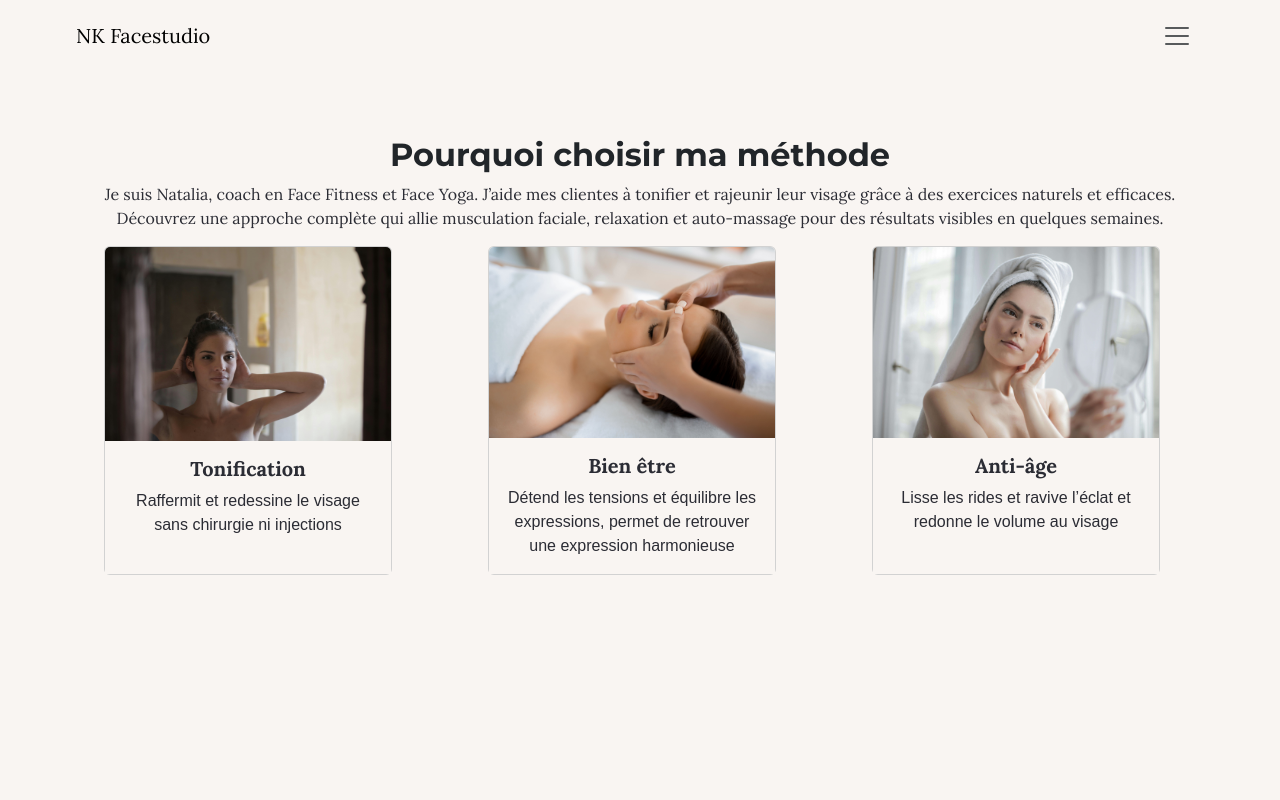
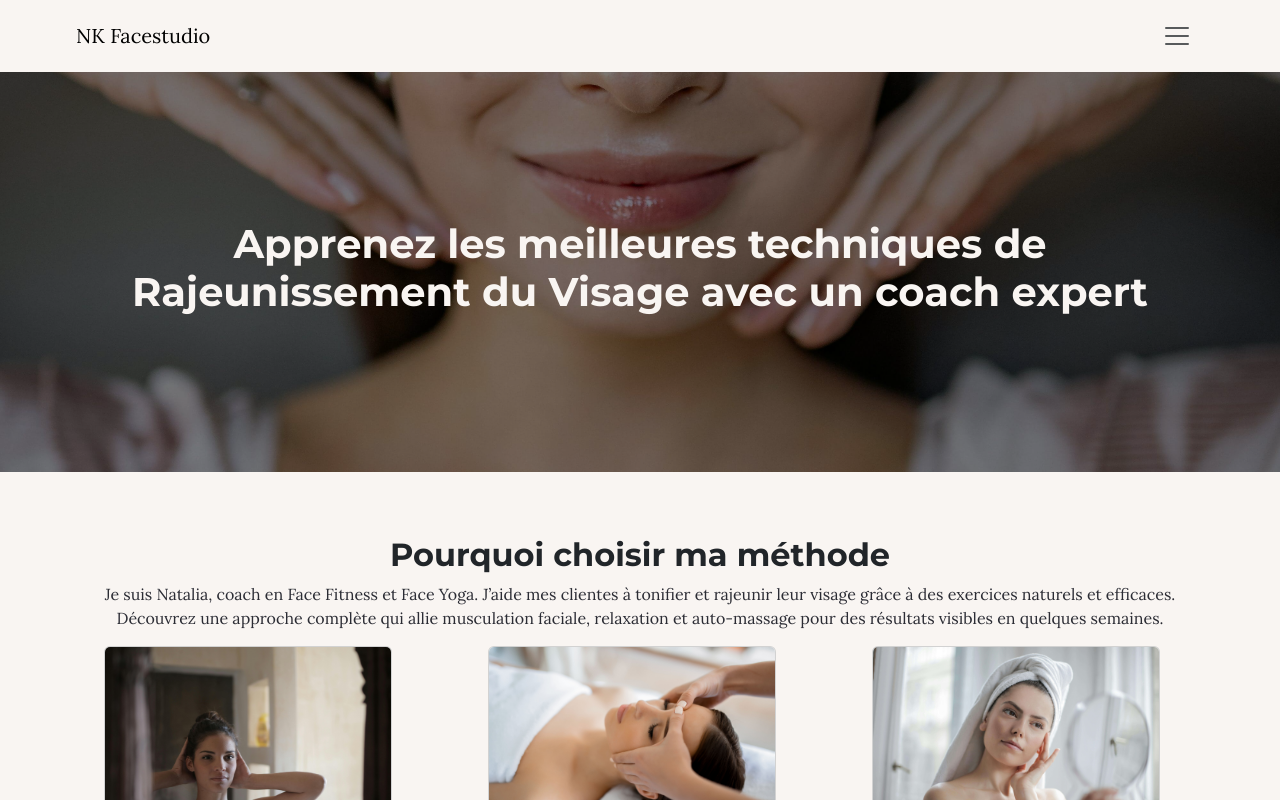
Before and after one commit to sinmary86/facestudio, a React (Vite) app: page / in a window 1280 px wide. Shown: the top 800 px of the page. Built offline with nearby package versions, Linux system fonts and the light colour scheme; a web font is replaced by a local one.

Commit message:
added banner

```diff
--- /dev/null
+++ b/src/PageBanner/PageBanner.jsx
@@ -0,0 +1,15 @@
+import styles from './PageBanner.module.scss';
+import PropTypes from 'prop-types';
+
+export const PageBanner = ({ background, title }) => {
+  return (
+    <div className={styles.banner} style={{ backgroundImage: `url(${background})` }}>
+      <h1 className={styles.title}>{title}</h1>
+    </div>
+  );
+};
+
+PageBanner.propTypes = {
+  background: PropTypes.string.isRequired,
+  title: PropTypes.string.isRequired,
+};
--- /dev/null
+++ b/src/PageBanner/PageBanner.module.scss
@@ -0,0 +1,31 @@
+@use '../styles/vars.scss' as *;
+
+.banner {
+  width: 100%;
+  height: 50vh;
+  min-height: 250px;
+  background-size: cover;
+  background-position: center;
+  position: relative;
+  display: flex;
+  align-items: center;
+  justify-content: center;
+
+  &::after {
+    content: '';
+    position: absolute;
+    inset: 0;
+    background: rgba(0, 0, 0, 0.5); // затемнение фона
+    z-index: 1;
+  }
+}
+
+.title {
+  position: relative;
+  z-index: 2;
+  color: $light-bg-color;
+  font-family: $font-header;
+  font-weight: bold;
+  text-align: center;
+  padding: $gap-64;
+}
--- a/src/pages/AboutPage/AboutPage.jsx
+++ b/src/pages/AboutPage/AboutPage.jsx
@@ -1,10 +1,14 @@
-
+import { PageBanner } from "../../PageBanner/PageBanner";
+import backgroundImg from '../../assets/two_wom_doc_pat.jpg';
 
 const AboutPage = () => {
      return (
         <div>
 
-            <h3>A PROPOS</h3>
+            <PageBanner
+                background={backgroundImg}
+                title="Votre Coach en Face Fitness et Rajeunissement Naturel"
+                />
 
         </div>
      )
--- a/src/pages/BusinessesServices/BusinessesServicesPage.jsx
+++ b/src/pages/BusinessesServices/BusinessesServicesPage.jsx
@@ -1,8 +1,13 @@
+import { PageBanner } from "../../PageBanner/PageBanner";
+import backgroundImg from '../../assets/wom_ touch_face.jpg';
+
 const BusinessesServicesPage = () => {
      return (
         <div>
-
-          <h3>Offres pour les Entreprises</h3>
+            <PageBanner
+                background={backgroundImg}
+                title="Offres pour les Entreprises"
+                />
 
         </div>
      )
--- a/src/pages/ContactsPage/ContactsPage.jsx
+++ b/src/pages/ContactsPage/ContactsPage.jsx
@@ -1,11 +1,15 @@
 import { ContactForm } from "../../ContactForm/ContactForm";
-
+import { PageBanner } from "../../PageBanner/PageBanner";
+import backgroundImg from '../../Assets/actualWellBe.jpg';
 
 const ContactsPage = () => {
      return (
         <div>
 
-
+          <PageBanner
+                background={backgroundImg}
+                title="Apprenez les meilleures techniques de Rajeunissement du Visage avec un coach expert"
+                />
             <ContactForm />
 
         </div>
--- a/src/pages/FAQ/FAQPage.jsx
+++ b/src/pages/FAQ/FAQPage.jsx
@@ -1,9 +1,15 @@
 import { AccordionList } from "../../Accordion/AccordionList";
+import { PageBanner } from "../../PageBanner/PageBanner";
+import backgroundImg from '../../Assets/actualAntiAge.jpg';
 
 
 const FAQPage = () => {
     return(
         <div>
+             <PageBanner
+                background={backgroundImg}
+                title="FAQ – Tout savoir sur le Face Fitness & le Rajeunissement Naturel"
+                />
              <AccordionList />
         </div>
     )
--- a/src/pages/GroupServicesPage/GroupServicesPage.jsx
+++ b/src/pages/GroupServicesPage/GroupServicesPage.jsx
@@ -1,9 +1,14 @@
+import { PageBanner } from "../../PageBanner/PageBanner";
+import backgroundImg from '../../assets/wom_ touch_face.jpg';
+
 const GroupServicesPage = () => {
      return (
         <div>
 
-
-            <h3>Cours en Groupe</h3>
+          <PageBanner
+                background={backgroundImg}
+                title="Cours en Groupe"
+                />
 
         </div>
      )
--- a/src/pages/IndividualServicesPage/IndividualServicesPage.jsx
+++ b/src/pages/IndividualServicesPage/IndividualServicesPage.jsx
@@ -1,7 +1,13 @@
+import { PageBanner } from "../../PageBanner/PageBanner";
+import backgroundImg from '../../assets/wom_ touch_face.jpg';
+
 const IndividualServicesPage = () => {
      return (
         <div>
-            <h3>Accompagnement Individuel</h3>
+            <PageBanner
+                background={backgroundImg}
+                title="Accompagnement Individuel"
+                />
         </div>
      )
 }
--- a/src/pages/MainPage/MainPage.jsx
+++ b/src/pages/MainPage/MainPage.jsx
@@ -1,9 +1,15 @@
 import { ActualCard } from "../../Actual/ActualCard";
+import { PageBanner } from "../../PageBanner/PageBanner";
+import backgroundImg from '../../assets/wom_ touch_face.jpg';
 
 
 const MainPage = () => {
     return(
         <div>
+            <PageBanner
+                background={backgroundImg}
+                title="Apprenez les meilleures techniques de Rajeunissement du Visage avec un coach expert"
+                />
              <ActualCard />
         </div>
     )
--- a/src/pages/ServicesPage/ServicesPage.jsx
+++ b/src/pages/ServicesPage/ServicesPage.jsx
@@ -1,9 +1,14 @@
+import { PageBanner } from "../../PageBanner/PageBanner";
+import backgroundImg from '../../assets/wom_ touch_face.jpg';
 
 const ServicesPage = () => {
      return (
         <div>
 
-         <h3>SERVICES</h3>
+          <PageBanner
+               background={backgroundImg}
+               title="Garder l'authenticité de votre visage grâce aux méthodes naturelles et non invasives"
+               />
 
         </div>
      )
--- a/src/pages/WorkshopsServicesPage/WorkshopsServicesPage.jsx
+++ b/src/pages/WorkshopsServicesPage/WorkshopsServicesPage.jsx
@@ -1,8 +1,15 @@
+import { PageBanner } from "../../PageBanner/PageBanner";
+import backgroundImg from '../../assets/wom_ touch_face.jpg';
+
+
 const WorkshopsServicesPage = () => {
      return (
         <div>
 
-          <h3>Ateliers & Formations</h3>
+          <PageBanner
+              background={backgroundImg}
+              title="Ateliers & Formations"
+              />
 
         </div>
      )
```
